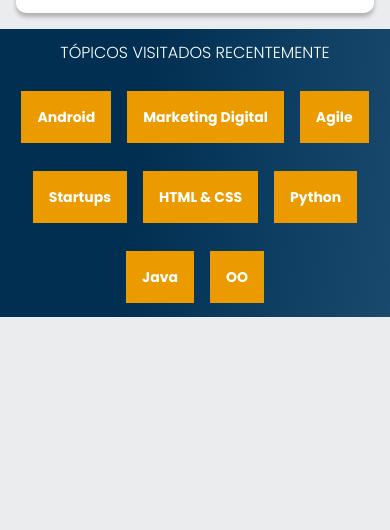
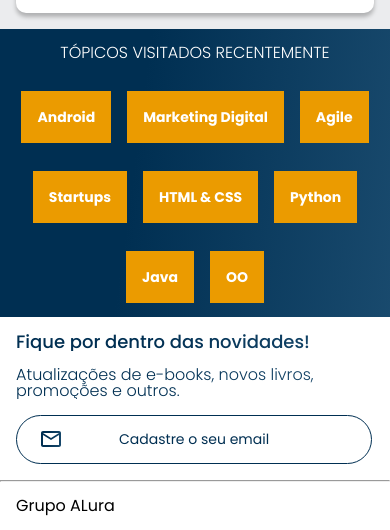
Before and after one commit to andresizer/MobileFirst, a plain HTML site: page index.html in a window 390 px wide. Shown: the part 1684-2214 px from the top of the page. Before the commit the page ends 2001 px from the top, so only its background shows below. Drawn offline with nearby package versions, Linux system fonts and the light colour scheme.

Commit message:
finalização projeto mobile

```diff
--- a/index.html
+++ b/index.html
@@ -160,6 +160,18 @@
             <li class="topicos__item"><a href="#" class="botao__topicos">OO</a></li>
         </ul>
     </section>
+    <!-- CONTATO -->
+    <section class="contato">
+        <h2 class="contato__titulo">Fique por dentro das novidades!</h2>
+        <p class="contato__texto">Atualizações de e-books, novos livros, promoções e outros.</p>
+        <input type="email" class="contato__email" placeholder="Cadastre o seu email">
+    </section>
+
+    <hr />
+
+    <footer class="rodape">
+        <h2 class="rodape__titulo">Grupo ALura</h2>
+    </footer>
 
 
 
--- a/styles.css
+++ b/styles.css
@@ -3,6 +3,8 @@
 @import url("styles/carrossel.css");
 @import url("styles/card.css");
 @import url("styles/topicos.css");
+@import url("styles/contato.css");
+@import url("styles/rodape.css");
 
 @import url('https://fonts.googleapis.com/css2?family=Poppins:wght@300;400;500;700&display=swap');
 
@@ -12,6 +14,7 @@
     --branco: #ffffff;
     --laranja: #EB9B00;
     --azul-degrade: linear-gradient(97.54deg, #002F52 35.49%, #326589 165.37%);
+    --azul: #002F52;
 
 
 
--- /dev/null
+++ b/styles/contato.css
@@ -0,0 +1,39 @@
+.contato {
+    background-color: var(--branco);
+    padding: 1rem;
+}
+
+.contato__titulo,
+.contato__texto {
+    background: var(--azul-degrade);
+    -webkit-background-clip: text;
+    -webkit-text-fill-color: transparent;
+}
+
+.contato__titulo {
+    font-size: 18px;
+    font-weight: 500;
+}
+
+.contato__texto {
+    font-weight: 300;
+    margin: 1rem 0;
+}
+
+.contato__email {
+    padding: 1rem;
+    border: 1px solid var(--azul);
+    border-radius: 2rem;
+    width: 90%;
+    color: var(--azul)
+}
+
+.contato__email::placeholder {
+    font-family: 'Poppins', sans-serif;
+    font-size: 14px;
+    font-weight: 400;
+    text-align: center;
+    color: var(--azul);
+    background: url("../img/Carta.svg") no-repeat left;
+    background-position: 0.5rem;
+}
--- /dev/null
+++ b/styles/rodape.css
@@ -0,0 +1,9 @@
+hr {
+    margin:0;
+}
+
+.rodape {
+    background-color: var(--branco);
+    padding: 1rem;
+
+}
```
Also changed, not shown: img/Carta.svg (added).
